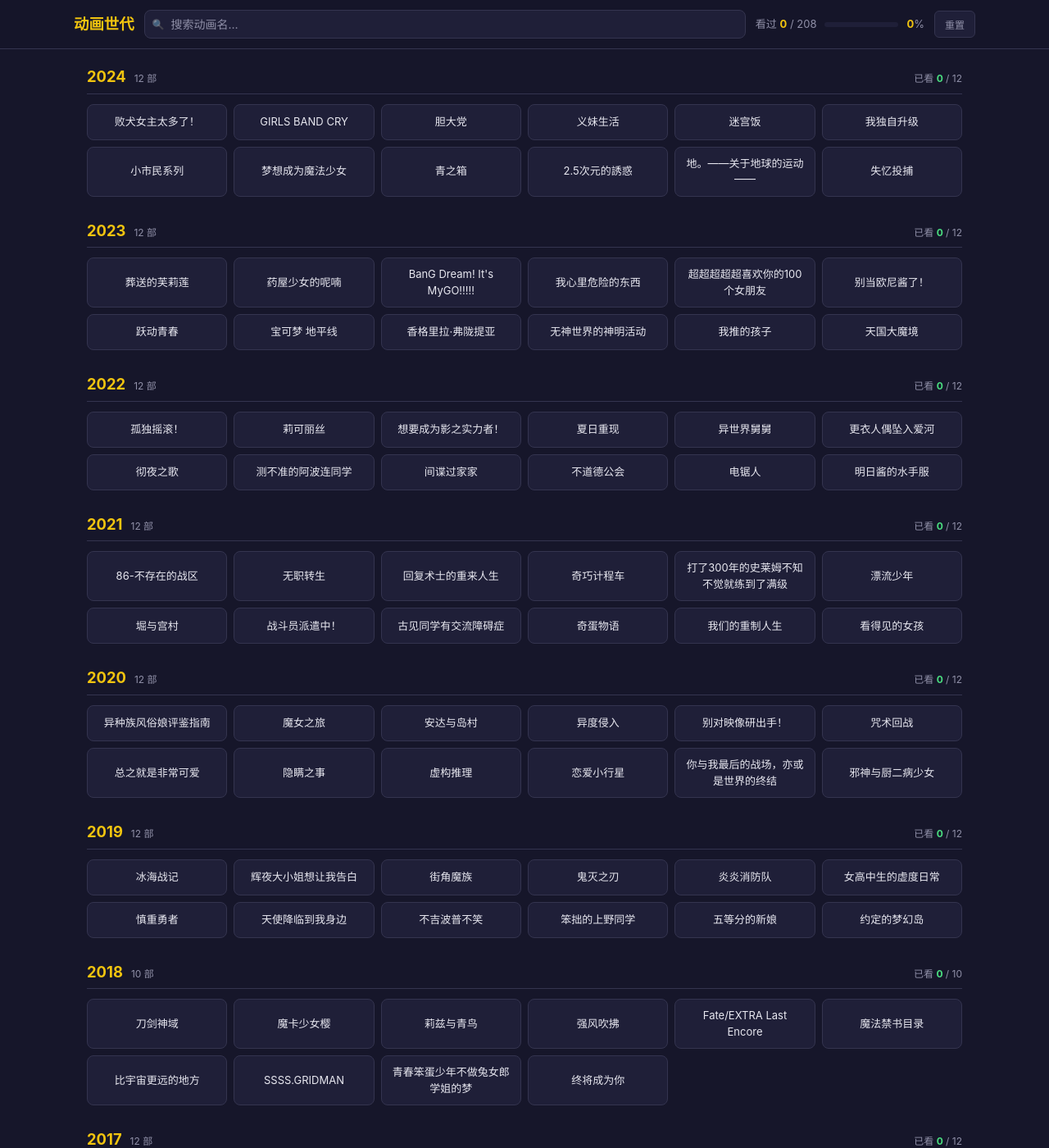
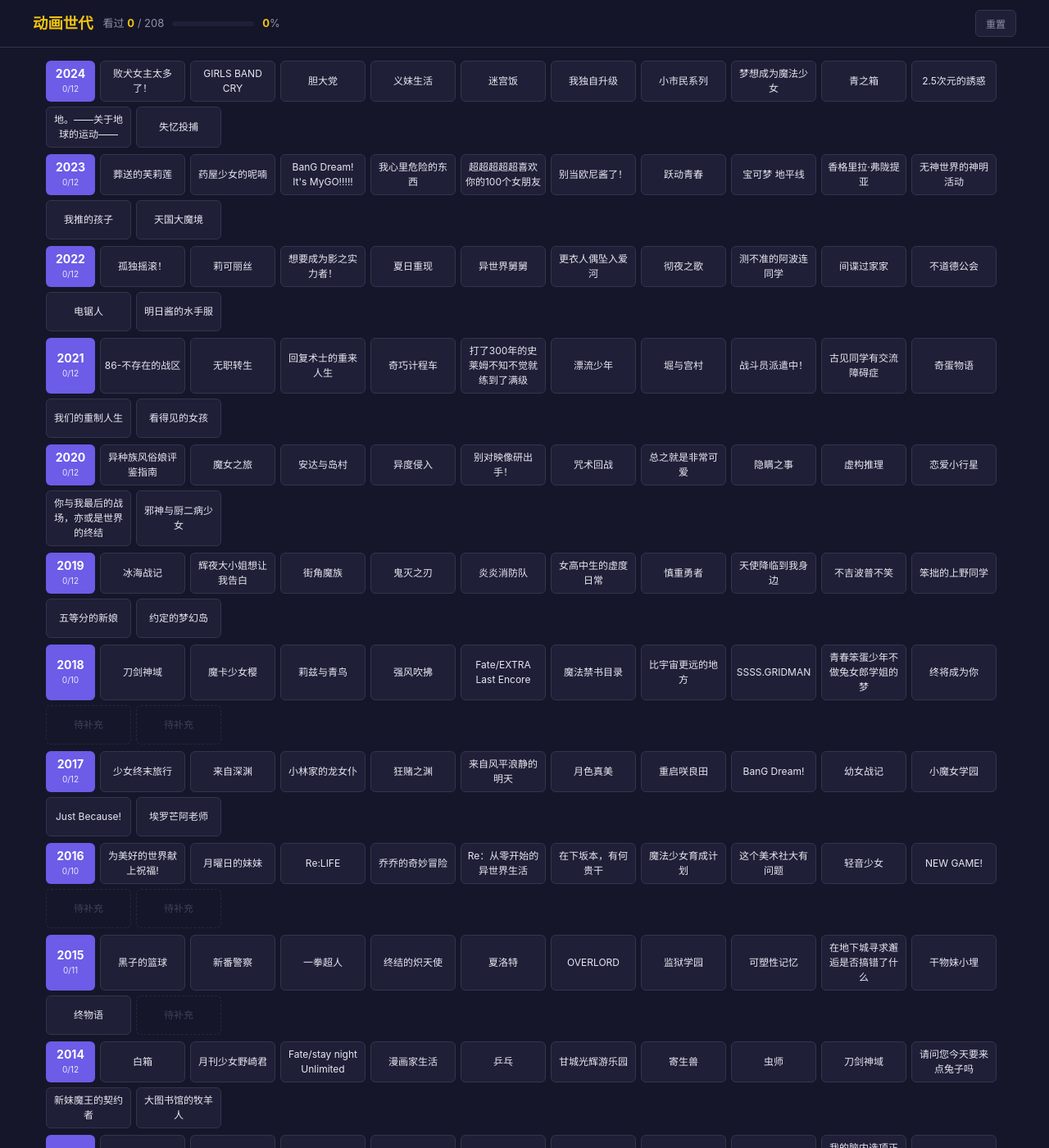
Before and after one commit to CrescentVelvet/crescentvelvet.github.io, a Jekyll site: the page built from _pages/anime_tracker.html, in a window 1280 px wide and 1400 px high. Shown: the whole window at 82% size. Built offline with Jekyll 4.4.1, drawn with Linux system fonts in a browser that asks for light colours; some of the changed text lies outside the part shown.

Commit message:
动画世代：每年评分最高的 10 部动画，固定格子大小，点击变色，生成个人追番表。不要自适应、不要搜索

```diff
--- a/_pages/anime_tracker.html
+++ b/_pages/anime_tracker.html
@@ -15,11 +15,11 @@ title: 动画追踪
         :root {
             --bg: #16162a;
             --bg-elev: #1f1f38;
-            --bg-elev-2: #2a2a48;
             --border: #34344f;
             --text: #e8e8f0;
             --text-muted: #9090a8;
             --accent: #f1c40f;
+            --year-bg: #6c5ce7;
             --watched: #4ade80;
             --watched-bg: rgba(74, 222, 128, 0.16);
             --hover: rgba(255, 255, 255, 0.07);
@@ -27,11 +27,9 @@ title: 动画追踪
 
         body {
             margin: 0;
-            padding: 0;
             font-family: -apple-system, BlinkMacSystemFont, "Segoe UI", Roboto, "PingFang SC", "Microsoft YaHei", sans-serif;
             background: var(--bg);
             color: var(--text);
-            min-height: 100vh;
             line-height: 1.5;
             -webkit-font-smoothing: antialiased;
         }
@@ -48,7 +46,7 @@ title: 动画追踪
         }
 
         .header-inner {
-            max-width: 1100px;
+            max-width: 1200px;
             margin: 0 auto;
             display: flex;
             align-items: center;
@@ -62,44 +60,6 @@ title: 动画追踪
             color: var(--accent);
             font-weight: 700;
             white-space: nowrap;
-        }
-
-        .search-box {
-            flex: 1;
-            min-width: 160px;
-            position: relative;
-        }
-
-        .search-box input {
-            width: 100%;
-            padding: 8px 12px 8px 32px;
-            background: var(--bg-elev);
-            border: 1px solid var(--border);
-            border-radius: 8px;
-            color: var(--text);
-            font-size: 14px;
-            font-family: inherit;
-            outline: none;
-            transition: border-color 0.15s;
-        }
-
-        .search-box input:focus {
-            border-color: var(--accent);
-        }
-
-        .search-box input::placeholder {
-            color: var(--text-muted);
-        }
-
-        .search-box::before {
-            content: "🔍";
-            position: absolute;
-            left: 10px;
-            top: 50%;
-            transform: translateY(-50%);
-            font-size: 12px;
-            opacity: 0.6;
-            pointer-events: none;
         }
 
         .stats {
@@ -117,7 +77,7 @@ title: 动画追踪
         }
 
         .progress-track {
-            width: 90px;
+            width: 100px;
             height: 6px;
             background: var(--bg-elev);
             border-radius: 3px;
@@ -133,6 +93,7 @@ title: 动画追踪
         }
 
         .btn {
+            margin-left: auto;
             padding: 7px 12px;
             background: var(--bg-elev);
             border: 1px solid var(--border);
@@ -150,63 +111,54 @@ title: 动画追踪
         }
 
         .container {
-            max-width: 1100px;
+            max-width: 1200px;
             margin: 0 auto;
-            padding: 20px 16px 40px;
+            padding: 16px;
         }
 
-        .year-section {
-            margin-bottom: 28px;
+        .year-row {
+            display: flex;
+            flex-wrap: wrap;
+            align-items: stretch;
+            gap: 6px;
+            margin-bottom: 8px;
         }
 
-        .year-section.hidden {
-            display: none;
-        }
-
-        .year-header {
+        .year-label {
+            flex: 0 0 60px;
+            min-height: 48px;
+            background: var(--year-bg);
+            color: #fff;
+            border-radius: 6px;
             display: flex;
-            align-items: baseline;
-            gap: 10px;
-            margin-bottom: 12px;
-            padding-bottom: 6px;
-            border-bottom: 1px solid var(--border);
-        }
-
-        .year-title {
-            font-size: 1.15em;
-            font-weight: 700;
-            color: var(--accent);
-        }
-
-        .year-count {
-            font-size: 12px;
-            color: var(--text-muted);
-        }
-
-        .year-progress {
-            margin-left: auto;
-            font-size: 12px;
-            color: var(--text-muted);
-        }
-
-        .year-progress b {
-            color: var(--watched);
+            flex-direction: column;
+            align-items: center;
+            justify-content: center;
+            padding: 4px;
             font-weight: 700;
         }
 
-        .anime-grid {
-            display: grid;
-            grid-template-columns: repeat(auto-fill, minmax(150px, 1fr));
-            gap: 8px;
+        .year-label .y {
+            font-size: 14px;
+            line-height: 1.2;
+        }
+
+        .year-label .c {
+            font-size: 10px;
+            font-weight: 400;
+            opacity: 0.85;
+            margin-top: 2px;
         }
 
         .anime-cell {
-            padding: 10px 12px;
+            width: 104px;
+            min-height: 48px;
+            padding: 6px 4px;
             background: var(--bg-elev);
             border: 1px solid var(--border);
-            border-radius: 8px;
+            border-radius: 6px;
             cursor: pointer;
-            font-size: 13px;
+            font-size: 12px;
             color: var(--text);
             text-align: center;
             word-break: break-word;
@@ -214,7 +166,6 @@ title: 动画追踪
             -webkit-tap-highlight-color: transparent;
             touch-action: manipulation;
             transition: background-color 0.15s, border-color 0.15s, transform 0.05s;
-            min-height: 44px;
             display: flex;
             align-items: center;
             justify-content: center;
@@ -239,33 +190,27 @@ title: 动画追踪
         .anime-cell.watched::after {
             content: "✓";
             position: absolute;
-            top: 3px;
-            right: 6px;
+            top: 2px;
+            right: 5px;
             font-size: 11px;
             font-weight: bold;
         }
 
-        .empty-state {
-            text-align: center;
-            color: var(--text-muted);
-            padding: 60px 20px;
-            font-size: 14px;
+        .anime-cell.placeholder {
+            background: transparent;
+            border: 1px dashed var(--border);
+            color: #606080;
+            cursor: default;
+            opacity: 0.55;
         }
 
-        @media (max-width: 600px) {
-            .header { padding: 10px 12px; }
-            .container { padding: 16px 12px 32px; }
-            .anime-grid {
-                grid-template-columns: repeat(auto-fill, minmax(130px, 1fr));
-                gap: 6px;
-            }
-            .anime-cell {
-                font-size: 12px;
-                padding: 8px 6px;
-                min-height: 40px;
-            }
-            h1 { font-size: 1em; }
-            .progress-track { width: 60px; }
+        .anime-cell.placeholder:hover {
+            background: transparent;
+            border-color: var(--border);
+        }
+
+        .anime-cell.placeholder:active {
+            transform: none;
         }
     </style>
 </head>
@@ -273,9 +218,6 @@ title: 动画追踪
     <div class="header">
         <div class="header-inner">
             <h1>动画世代</h1>
-            <div class="search-box">
-                <input type="text" id="searchInput" placeholder="搜索动画名…" autocomplete="off">
-            </div>
             <div class="stats">
                 <span>看过 <b id="watchedCount">0</b> / <span id="totalCount">0</span></span>
                 <div class="progress-track"><div class="progress-fill" id="progressFill"></div></div>
@@ -296,19 +238,19 @@ title: 动画追踪
             "2021": ["86-不存在的战区", "无职转生", "回复术士的重来人生", "奇巧计程车", "打了300年的史莱姆不知不觉就练到了满级", "漂流少年", "堀与宫村", "战斗员派遣中！", "古见同学有交流障碍症", "奇蛋物语", "我们的重制人生", "看得见的女孩"],
             "2020": ["异种族风俗娘评鉴指南", "魔女之旅", "安达与岛村", "异度侵入", "别对映像研出手！", "咒术回战", "总之就是非常可爱", "隐瞒之事", "虚构推理", "恋爱小行星", "你与我最后的战场，亦或是世界的终结", "邪神与厨二病少女"],
             "2019": ["冰海战记", "辉夜大小姐想让我告白", "街角魔族", "鬼灭之刃", "炎炎消防队", "女高中生的虚度日常", "慎重勇者", "天使降临到我身边", "不吉波普不笑", "笨拙的上野同学", "五等分的新娘", "约定的梦幻岛"],
-            "2018": ["刀剑神域", "魔卡少女樱", "莉兹与青鸟", "强风吹拂", "Fate/EXTRA Last Encore", "魔法禁书目录", "比宇宙更远的地方", "SSSS.GRIDMAN", "青春笨蛋少年不做兔女郎学姐的梦", "终将成为你"],
+            "2018": ["刀剑神域", "魔卡少女樱", "莉兹与青鸟", "强风吹拂", "Fate/EXTRA Last Encore", "魔法禁书目录", "比宇宙更远的地方", "SSSS.GRIDMAN", "青春笨蛋少年不做兔女郎学姐的梦", "终将成为你", "待补充", "待补充"],
             "2017": ["少女终末旅行", "来自深渊", "小林家的龙女仆", "狂赌之渊", "来自风平浪静的明天", "月色真美", "重启咲良田", "BanG Dream!", "幼女战记", "小魔女学园", "Just Because!", "埃罗芒阿老师"],
-            "2016": ["为美好的世界献上祝福!", "月曜日的妹妹", "Re:LIFE", "乔乔的奇妙冒险", "Re：从零开始的异世界生活", "在下坂本，有何贵干", "魔法少女育成计划", "这个美术社大有问题", "轻音少女", "NEW GAME!"],
-            "2015": ["黑子的篮球", "新番警察", "一拳超人", "终结的炽天使", "夏洛特", "OVERLORD", "监狱学园", "可塑性记忆", "在地下城寻求邂逅是否搞错了什么", "干物妹小埋", "终物语"],
+            "2016": ["为美好的世界献上祝福!", "月曜日的妹妹", "Re:LIFE", "乔乔的奇妙冒险", "Re：从零开始的异世界生活", "在下坂本，有何贵干", "魔法少女育成计划", "这个美术社大有问题", "轻音少女", "NEW GAME!", "待补充", "待补充"],
+            "2015": ["黑子的篮球", "新番警察", "一拳超人", "终结的炽天使", "夏洛特", "OVERLORD", "监狱学园", "可塑性记忆", "在地下城寻求邂逅是否搞错了什么", "干物妹小埋", "终物语", "待补充"],
             "2014": ["白箱", "月刊少女野崎君", "Fate/stay night Unlimited", "漫画家生活", "乒乓", "甘城光辉游乐园", "寄生兽", "虫师", "刀剑神域", "请问您今天要来点兔子吗", "新妹魔王的契约者", "大图书馆的牧羊人"],
-            "2013": ["生命的巨人", "罪恶王冠", "我的青春恋爱物语果然有问题", "伪恋", "王者天下", "向山进发", "兵长大战巨人", "进击的巨人", "我的脑内选项正在全力妨碍学院恋爱喜剧", "魔法战争"],
+            "2013": ["生命的巨人", "罪恶王冠", "我的青春恋爱物语果然有问题", "伪恋", "王者天下", "向山进发", "兵长大战巨人", "进击的巨人", "我的脑内选项正在全力妨碍学院恋爱喜剧", "魔法战争", "待补充", "待补充"],
             "2012": ["冰果", "JOJO的奇妙冒险", "男子高中生的日常", "中二病也要谈恋爱", "来自新世界", "伪物语", "Another", "黑子的篮球", "少女与战车", "刀剑神域", "力动漫场", "人类衰退之后"],
-            "2011": ["命运石之门", "日常", "Fate/Zero", "魔法少女小圆", "回转企鹅罐", "摇曳百合", "未来日记", "花开物语", "偶像大师", "GOSICK", "我的妹妹不可能那么可爱"],
+            "2011": ["命运石之门", "日常", "Fate/Zero", "魔法少女小圆", "回转企鹅罐", "摇曳百合", "未来日记", "花开物语", "偶像大师", "GOSICK", "我的妹妹不可能那么可爱", "待补充"],
             "2010": ["荒川爆笑团", "四叶游戏", "会长是女仆", "轻音少女", "天降之物", "天使心", "无法逃离的背叛", "我的朋友很少", "金色琴弦", "我的妹妹不可能那么可爱", "女仆咖啡厅", "萝莉的时间"],
-            "2009": ["钢之炼金术师", "破刃之剑", "轻音部", "守护甜心", "学生会的一己之见", "天降之物", "天才麻将少女", "白色相簿", "好想告诉你"],
-            "2008": ["出包王女", "龙与虎", "魔法禁书目录", "黑执事", "神枪", "枪与剑", "伯爵与妖精"],
-            "2007": ["幸运星", "CLANNAD", "天元突破红莲螺岩", "地狱少女", "灼眼的夏娜", "传说中勇者的传说", "秒速五厘米", "南瓜剪子心", "日在校园"],
-            "2006": ["死亡笔记", "银魂", "黑之契约者", "Code Geass 反叛的鲁路修", "欢迎来到NHK!", "Fate/stay night", "凉宫春日的忧郁", "零之使魔", "Kanon", "传说", "xxxHOLiC"]
+            "2009": ["钢之炼金术师", "破刃之剑", "轻音部", "守护甜心", "学生会的一己之见", "天降之物", "天才麻将少女", "白色相簿", "好想告诉你", "待补充", "待补充", "待补充"],
+            "2008": ["出包王女", "龙与虎", "魔法禁书目录", "黑执事", "神枪", "枪与剑", "伯爵与妖精", "待补充", "待补充", "待补充", "待补充", "待补充"],
+            "2007": ["幸运星", "CLANNAD", "天元突破红莲螺岩", "地狱少女", "灼眼的夏娜", "传说中勇者的传说", "秒速五厘米", "南瓜剪子心", "日在校园", "待补充", "待补充", "待补充"],
+            "2006": ["死亡笔记", "银魂", "黑之契约者", "Code Geass 反叛的鲁路修", "欢迎来到NHK!", "Fate/stay night", "凉宫春日的忧郁", "零之使魔", "Kanon", "传说", "xxxHOLiC", "待补充"]
         };
 
         var container = document.getElementById('animeContainer');
@@ -326,41 +267,35 @@ title: 动画追踪
             watched = [];
         }
 
+        var PLACEHOLDER = '待补充';
+
         var years = Object.keys(animeData).sort(function(a, b) { return b - a; });
-        var yearSections = {};
-        var cellMap = {};
         var totalCells = 0;
 
         years.forEach(function(year) {
             var animes = animeData[year];
-            var section = document.createElement('section');
-            section.className = 'year-section';
+            var realCount = animes.filter(function(a) { return a !== PLACEHOLDER; }).length;
+            totalCells += realCount;
 
-            var header = document.createElement('div');
-            header.className = 'year-header';
+            var row = document.createElement('div');
+            row.className = 'year-row';
+            row.dataset.year = year;
 
-            var title = document.createElement('span');
-            title.className = 'year-title';
-            title.textContent = year;
-
-            var count = document.createElement('span');
-            count.className = 'year-count';
-            count.textContent = animes.length + ' 部';
-
-            var prog = document.createElement('span');
-            prog.className = 'year-progress';
-            prog.innerHTML = '已看 <b>0</b> / ' + animes.length;
-
-            header.appendChild(title);
-            header.appendChild(count);
-            header.appendChild(prog);
-
-            var grid = document.createElement('div');
-            grid.className = 'anime-grid';
+            var label = document.createElement('div');
+            label.className = 'year-label';
+            label.innerHTML = '<span class="y">' + year + '</span><span class="c">0/' + realCount + '</span>';
+            row.appendChild(label);
 
             animes.forEach(function(anime) {
-                totalCells++;
                 var cell = document.createElement('div');
+
+                if (anime === PLACEHOLDER) {
+                    cell.className = 'anime-cell placeholder';
+                    cell.textContent = anime;
+                    row.appendChild(cell);
+                    return;
+                }
+
                 var isWatched = watched.indexOf(anime) !== -1;
                 cell.className = 'anime-cell' + (isWatched ? ' watched' : '');
                 cell.textContent = anime;
@@ -382,24 +317,25 @@ title: 动画追踪
                     } catch (e) {}
 
                     updateStats();
-                    updateYearProgress(year, prog);
+                    updateYearCount(row, animes);
                 });
 
-                grid.appendChild(cell);
-                cellMap[anime] = cell;
+                row.appendChild(cell);
             });
 
-            section.appendChild(header);
-            section.appendChild(grid);
-            container.appendChild(section);
-            yearSections[year] = { section: section, prog: prog, total: animes.length };
+            container.appendChild(row);
+            updateYearCount(row, animes);
         });
 
-        function updateYearProgress(year, progEl) {
-            var data = yearSections[year];
-            var cnt = 0;
-            animeData[year].forEach(function(a) { if (watched.indexOf(a) !== -1) cnt++; });
-            data.prog.innerHTML = '已看 <b>' + cnt + '</b> / ' + data.total;
+        function updateYearCount(row, animes) {
+            var realCount = 0, cnt = 0;
+            animes.forEach(function(a) {
+                if (a === PLACEHOLDER) return;
+                realCount++;
+                if (watched.indexOf(a) !== -1) cnt++;
+            });
+            var c = row.querySelector('.year-label .c');
+            if (c) c.textContent = cnt + '/' + realCount;
         }
 
         function updateStats() {
```
Also changed, not shown: other parts of _pages/anime_tracker.html (+6 -24 lines).
